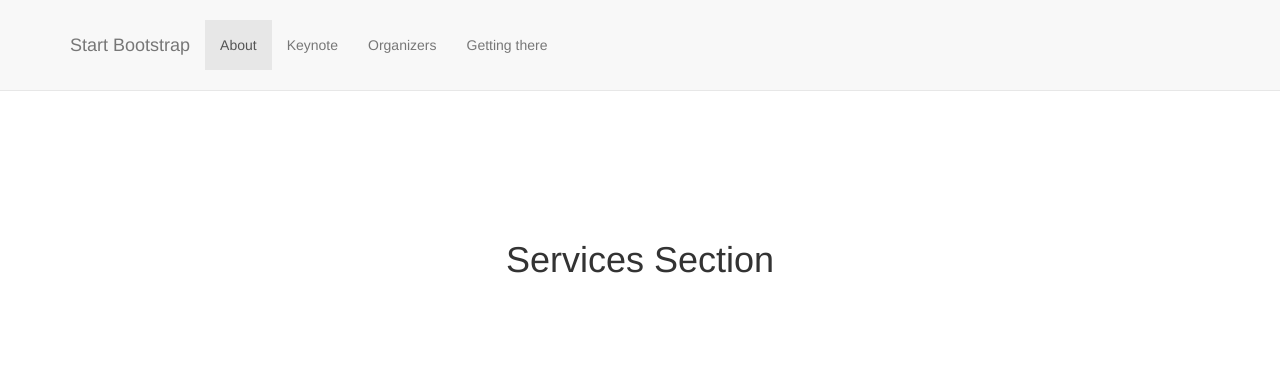
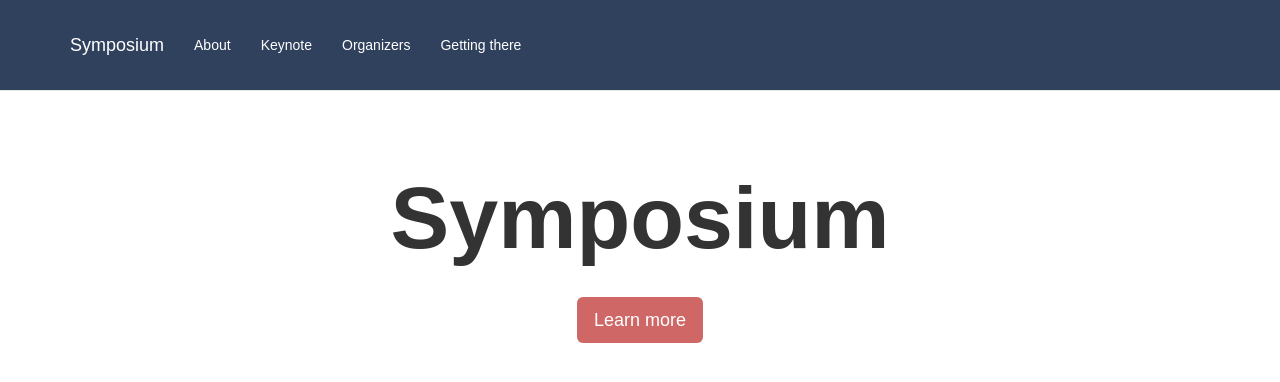
Before and after one commit to reginafcompton/careless-prescriptions, a Jekyll site: the page built from index.html, in a window 1280 px wide and 900 px high. Shown: the top 382 px of the window. Built offline with Jekyll 4.4.1, drawn with Linux system fonts in a browser that asks for light colours; some web fonts are replaced; some of the changed text lies outside the part shown.

Commit message:
Add some colors and finish frame of site

```diff
--- a/_layouts/default.html
+++ b/_layouts/default.html
@@ -12,6 +12,8 @@
 
   <!-- Fontawesome -->
   <link rel="stylesheet" type="text/css" href="https://maxcdn.bootstrapcdn.com/font-awesome/4.7.0/css/font-awesome.min.css">
+  <link href="https://fonts.googleapis.com/css?family=Mukta+Vaani" rel="stylesheet">
+
 
   <!-- JS -->
   <script type="text/javascript" src="js/jquery-3.1.1.min.js"></script>
@@ -32,7 +34,7 @@
                     <span class="icon-bar"></span>
                     <span class="icon-bar"></span>
                 </button>
-                <a class="navbar-brand page-scroll" href="#page-top">Start Bootstrap</a>
+                <a class="navbar-brand page-scroll" href="#page-top">Symposium</a>
             </div>
 
             <!-- Collect the nav links, forms, and other content for toggling -->
--- a/css/custom.css
+++ b/css/custom.css
@@ -0,0 +1,36 @@
+/* Override Bootstrap */
+.navbar-default {
+  background-color: #30415d;
+  color: #fff;
+}
+
+.navbar-default .navbar-nav>li>a, .navbar-default .navbar-brand  {
+    color: #fff;
+}
+
+.navbar-default .navbar-nav>li>a:hover, .navbar-default .navbar-brand:hover, .navbar-default .navbar-nav>li>a:focus, .navbar-default .navbar-brand:focus  {
+    color: #fff;
+    font-weight: bold;
+}
+
+/* Other */
+.btn-color {
+  background-color: #cf6766;
+  color: #fff;
+}
+
+.btn-color:hover {
+  background-color: #D88483;
+  color: #fff;
+}
+
+h1 {
+    font-size: 88px;
+    font-weight: bold;
+}
+
+@media screen and (max-width: 768px) {
+    h1{
+        font-size: 45px;
+    }
+}
--- a/css/scrolling-nav.css
+++ b/css/scrolling-nav.css
@@ -7,6 +7,7 @@
 body {
     width: 100%;
     height: 100%;
+    font-family: 'Mukta Vaani', sans-serif;
 }
 
 html {
@@ -35,7 +36,9 @@
     height: 100%;
     padding-top: 150px;
     text-align: center;
-    background: #fff;
+    /*background-image: url('../images/IMG_0324.JPG');
+    background-size: 100%;
+    background-repeat: no-repeat;*/
 }
 
 .about-section {
@@ -45,16 +48,23 @@
     background: #eee;
 }
 
-.services-section {
+.keynote-section {
     height: 100%;
     padding-top: 150px;
     text-align: center;
     background: #fff;
 }
 
-.contact-section {
+.org-section {
     height: 100%;
     padding-top: 150px;
     text-align: center;
     background: #eee;
 }
+
+.there-section {
+    height: 100%;
+    padding-top: 150px;
+    text-align: center;
+    background: #fff;
+}
--- a/index.html
+++ b/index.html
@@ -3,56 +3,74 @@
 ---
 
 <!-- Intro Section -->
-    <!-- <section id="intro" class="intro-section">
+<section id="intro" class="intro-section">
     <div class="container">
         <div class="row">
             <div class="col-lg-12">
-                    <h1>Scrolling Nav</h1>
-                    <p><strong>Usage Instructions:</strong> Make sure to include the <code>scrolling-nav.js</code>, <code>jquery.easing.min.js</code>, and <code>scrolling-nav.css</code> files. To make a link smooth scroll to another section on the page, give the link the <code>.page-scroll</code> class and set the link target to a corresponding ID on the page.</p>
+
+    <h1>Symposium</h1>
+    <br>
+    <a class="page-scroll btn btn-color btn-lg" href="#about">Learn more</a>
+
             </div>
         </div>
     </div>
-    </section> -->
+</section>
 
 <!-- About Section -->
-    <section id="about">
+<section id="about" class="about-section">
     <div class="container">
         <div class="row">
             <div class="col-lg-12">
-                    <h1>About Section</h1>
+                <h2>About Section</h2>
+                <p>This symposium explores, explains, and confronts the overprescribing of anti-psychotic drugs for youth and college students.</p>
             </div>
         </div>
     </div>
 </section>
 
 <!-- Services Section -->
-    <section id="keynote" class="services-section">
+<section id="keynote" class="keynote-section">
     <div class="container">
         <div class="row">
             <div class="col-lg-12">
-                    <h1>Services Section</h1>
+                <h2>Keynote</h2>
+                <p>Lorem ipsum dolor sit amet, consectetur adipisicing elit, sed do eiusmod
+                tempor incididunt ut labore et dolore magna aliqua. Ut enim ad minim veniam,
+                quis nostrud exercitation ullamco laboris nisi ut aliquip ex ea commodo
+                consequat. Duis aute irure dolor in reprehenderit in voluptate velit esse
+                cillum dolore eu fugiat nulla pariatur. Excepteur sint occaecat cupidatat non
+                proident, sunt in culpa qui officia deserunt mollit anim id est laborum. </p>
             </div>
         </div>
     </div>
 </section>
 
 <!-- Contact Section -->
-    <section id="organizers" class="contact-section">
+<section id="organizers" class="org-section">
     <div class="container">
         <div class="row">
             <div class="col-lg-12">
-                    <h1>Contact Section</h1>
+                <h2>Organizers</h2>
+                <p>Lorem ipsum dolor sit amet, consectetur adipisicing elit, sed do eiusmod
+                tempor incididunt ut labore et dolore magna aliqua. Ut enim ad minim veniam,
+                quis nostrud exercitation ullamco laboris nisi ut aliquip ex ea commodo
+                consequat. Duis aute irure dolor in reprehenderit in voluptate velit esse
+                cillum dolore eu fugiat nulla pariatur. Excepteur sint occaecat cupidatat non
+                proident, sunt in culpa qui officia deserunt mollit anim id est laborum. </p>
             </div>
         </div>
     </div>
 </section>
 
 <!-- Contact Section -->
-    <section id="getting-there" class="contact-section">
+<section id="getting-there" class="there-section">
     <div class="container">
         <div class="row">
             <div class="col-lg-12">
-                    <h1>Contact Section</h1>
+                <h2>Getting there</h2>
+                <p><i class="fa fa-map-marker" aria-hidden="true"></i> 1331 1st St, Sarasota, FL 34236</p>
+                <img src="https://maps.googleapis.com/maps/api/staticmap?center=Sarasota,FL&style=saturation:-90&zoom=13&size=300x300&scale=3&key=AIzaSyBe8LK4tM8xsmO7B3x3iYfwtHVGC-YAM7o">
             </div>
         </div>
     </div>
```
Also changed, not shown: images/IMG_0324.JPG (added). Lines whose indentation alone changed are shown as unchanged.
